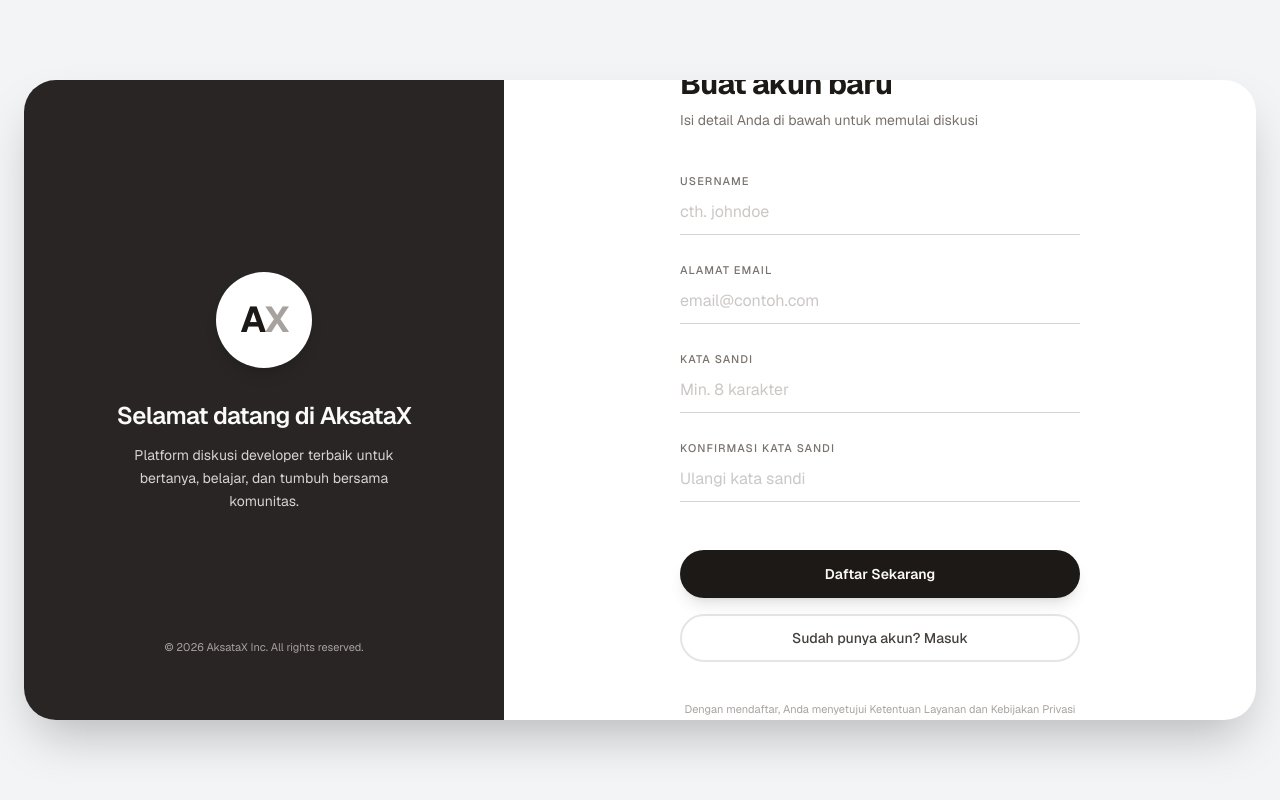
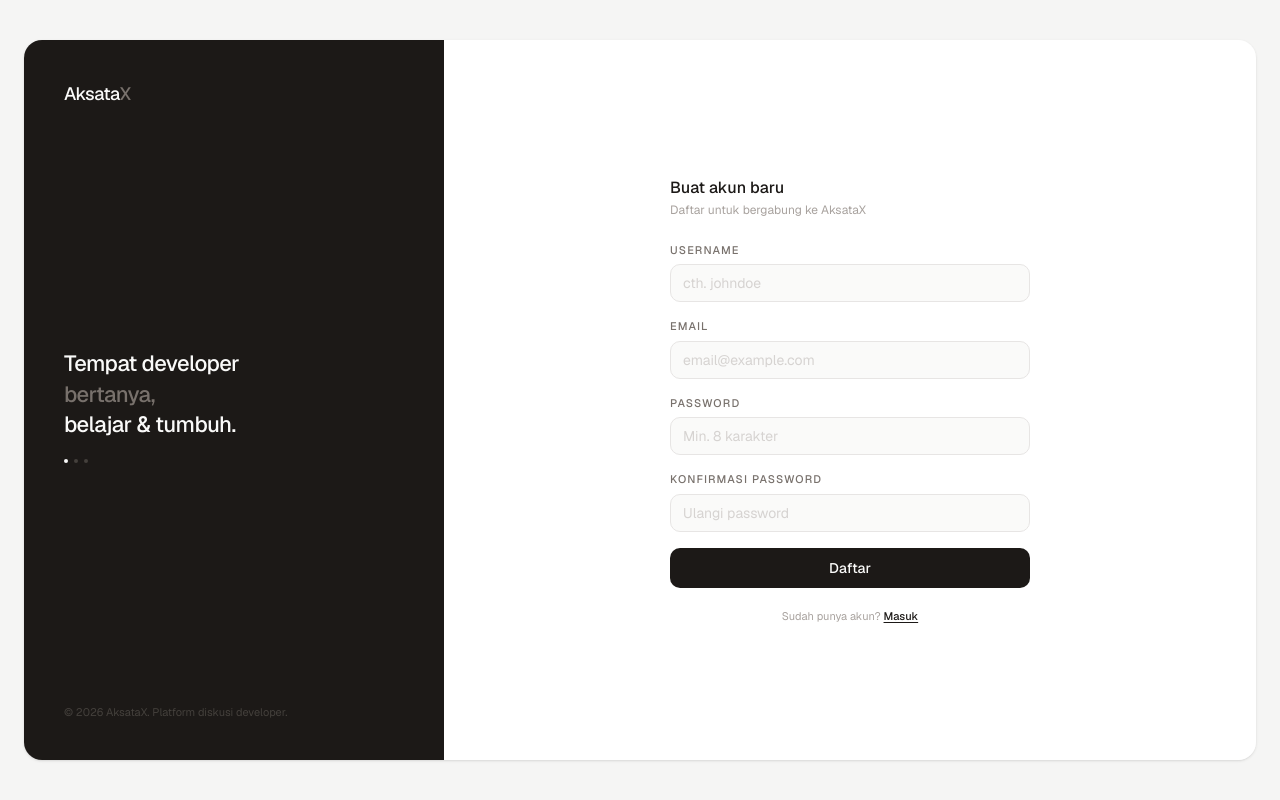
Before and after one commit to mel-cell/AksataX, a Next.js app: page /register in a window 1280 px wide. Built offline with nearby package versions, Linux system fonts and the light colour scheme; no server answers.

Commit message:
fix: restyle register page to match login layout

```diff
--- a/app/(auth)/register/page.tsx
+++ b/app/(auth)/register/page.tsx
@@ -27,7 +27,6 @@ export default function RegisterPage() {
       });
 
       alert(response.message);
-
       router.push("/login");
     } catch (err) {
       console.error("Register error:", err);
@@ -35,158 +34,137 @@ export default function RegisterPage() {
   };
 
   return (
-    <div className="min-h-screen bg-[#F3F4F6] flex items-center justify-center p-6 text-sm">
-      <div className="flex w-full max-w-7xl h-[640px] rounded-[32px] overflow-hidden shadow-2xl bg-white">
+    <div className="min-h-screen bg-[#F5F5F4] flex items-center justify-center p-6">
+      <div className="flex w-full max-w-7xl min-h-180 rounded-2xl overflow-hidden shadow-sm">
         {/* Left — Brand Panel */}
-        <div className="hidden md:flex w-[480px] flex-shrink-0 flex-col justify-between bg-[#292524] text-[#FAFAF9] p-16">
-          <div className="flex-1 flex flex-col items-center justify-center text-center">
-            <div className="w-24 h-24 rounded-full bg-white flex items-center justify-center shadow-lg mb-8">
-              <h1 className="text-4xl font-bold tracking-tighter text-[#1C1917]">
-                A<span className="text-[#A8A29E]">X</span>
+        <div className="hidden md:flex w-[420px] shrink-0 flex-col justify-between bg-[#1C1917] text-[#FAFAF9] p-10">
+          <div>
+            <h1 className="text-lg font-medium tracking-tight">
+              Aksata<span className="text-[#78716C]">X</span>
             </h1>
           </div>
 
-            <h2 className="text-2xl font-semibold tracking-tight mb-3">
-              Selamat datang di AksataX
-            </h2>
-
-            <p className="text-sm text-[#D6D3D1] leading-relaxed max-w-[320px]">
-              Platform diskusi developer terbaik untuk bertanya, belajar, dan
-              tumbuh bersama komunitas.
+          <div className="space-y-4">
+            <p className="text-[22px] font-medium leading-snug tracking-tight">
+              Tempat developer<br />
+              <span className="text-[#78716C]">bertanya,</span><br />
+              belajar &amp; tumbuh.
             </p>
+            <div className="flex gap-1.5 pt-1">
+              <span className="w-1 h-1 rounded-full bg-[#FAFAF9]" />
+              <span className="w-1 h-1 rounded-full bg-[#44403C]" />
+              <span className="w-1 h-1 rounded-full bg-[#44403C]" />
+            </div>
           </div>
 
-          <p className="text-[11px] text-[#A8A29E] text-center mt-auto">
-            &copy; 2026 AksataX Inc. All rights reserved.
-          </p>
+          <p className="text-[11px] text-[#44403C]">&copy; 2026 AksataX. Platform diskusi developer.</p>
         </div>
 
-        {/* Right — Form */}
-        <div className="flex-1 flex items-center justify-center p-12 lg:p-20">
-          <div className="w-full max-w-[400px]">
+        {/* Right — Card */}
+        <div className="flex-1 flex items-center justify-center bg-white p-8 md:p-10">
+          <div className="w-full max-w-[360px]">
+
             {/* Header */}
-            <div className="mb-10">
-              <h2 className="text-3xl font-bold tracking-tight text-[#1C1917]">
-                Buat akun baru
-              </h2>
-
-              <p className="mt-2 text-sm text-[#78716C]">
-                Isi detail Anda di bawah untuk memulai diskusi
-              </p>
+            <div className="mb-6">
+              <h2 className="text-base font-medium text-[#1C1917]">Buat akun baru</h2>
+              <p className="mt-0.5 text-xs text-[#A8A29E]">Daftar untuk bergabung ke AksataX</p>
             </div>
 
-            <form onSubmit={handleRegister} className="space-y-6">
-              {/* Global Error */}
             {error && (
-                <div className="rounded-lg border border-red-200 bg-red-50 p-3">
-                  <p className="text-sm text-red-600">{error}</p>
+              <div className="mb-4 rounded-lg border border-red-200 bg-red-50 p-3">
+                <p className="text-xs text-red-600">{error}</p>
               </div>
             )}
 
-              {/* Username */}
-              <div className="space-y-1.5">
-                <label className="text-[11px] font-medium uppercase tracking-widest text-[#78716C]">
+            {/* Form */}
+            <form onSubmit={handleRegister} className="space-y-4">
+
+              <div>
+                <label className="mb-1.5 block text-[11px] font-medium uppercase tracking-widest text-[#78716C]">
                   Username
                 </label>
-
                 <input
                   type="text"
                   value={name}
                   onChange={(e) => setName(e.target.value)}
                   placeholder="cth. johndoe"
                   required
-                  className="w-full bg-transparent border-b border-[#D6D3D1] py-2.5 text-base text-[#1C1917] outline-none placeholder:text-[#A8A29E]/60 focus:border-[#292524] transition"
+                  className="w-full rounded-lg border border-[#E7E5E4] bg-[#FAFAF9] px-3 py-2 text-sm text-[#1C1917] outline-none transition focus:border-[#A8A29E] focus:bg-white placeholder:text-[#D6D3D1]"
                 />
-
                 {errors.username && (
-                  <p className="text-xs text-red-500">{errors.username[0]}</p>
+                  <p className="mt-1 text-xs text-red-500">{errors.username[0]}</p>
                 )}
               </div>
 
-              {/* Email */}
-              <div className="space-y-1.5">
-                <label className="text-[11px] font-medium uppercase tracking-widest text-[#78716C]">
-                  Alamat Email
+              <div>
+                <label className="mb-1.5 block text-[11px] font-medium uppercase tracking-widest text-[#78716C]">
+                  Email
                 </label>
-
                 <input
                   type="email"
                   value={email}
                   onChange={(e) => setEmail(e.target.value)}
-                  placeholder="email@contoh.com"
+                  placeholder="email@example.com"
                   required
-                  className="w-full bg-transparent border-b border-[#D6D3D1] py-2.5 text-base text-[#1C1917] outline-none placeholder:text-[#A8A29E]/60 focus:border-[#292524] transition"
+                  className="w-full rounded-lg border border-[#E7E5E4] bg-[#FAFAF9] px-3 py-2 text-sm text-[#1C1917] outline-none transition focus:border-[#A8A29E] focus:bg-white placeholder:text-[#D6D3D1]"
                 />
-
                 {errors.email && (
-                  <p className="text-xs text-red-500">{errors.email[0]}</p>
+                  <p className="mt-1 text-xs text-red-500">{errors.email[0]}</p>
                 )}
               </div>
 
-              {/* Password */}
-              <div className="space-y-1.5">
-                <label className="text-[11px] font-medium uppercase tracking-widest text-[#78716C]">
-                  Kata Sandi
+              <div>
+                <label className="mb-1.5 block text-[11px] font-medium uppercase tracking-widest text-[#78716C]">
+                  Password
                 </label>
-
                 <input
                   type="password"
                   value={password}
                   onChange={(e) => setPassword(e.target.value)}
                   placeholder="Min. 8 karakter"
                   required
-                  className="w-full bg-transparent border-b border-[#D6D3D1] py-2.5 text-base text-[#1C1917] outline-none placeholder:text-[#A8A29E]/60 focus:border-[#292524] transition"
+                  className="w-full rounded-lg border border-[#E7E5E4] bg-[#FAFAF9] px-3 py-2 text-sm text-[#1C1917] outline-none transition focus:border-[#A8A29E] focus:bg-white placeholder:text-[#D6D3D1]"
                 />
-
                 {errors.password && (
-                  <p className="text-xs text-red-500">{errors.password[0]}</p>
+                  <p className="mt-1 text-xs text-red-500">{errors.password[0]}</p>
                 )}
               </div>
 
-              {/* Password Confirmation */}
-              <div className="space-y-1.5">
-                <label className="text-[11px] font-medium uppercase tracking-widest text-[#78716C]">
-                  Konfirmasi Kata Sandi
+              <div>
+                <label className="mb-1.5 block text-[11px] font-medium uppercase tracking-widest text-[#78716C]">
+                  Konfirmasi Password
                 </label>
-
                 <input
                   type="password"
                   value={passwordConfirmation}
                   onChange={(e) => setPasswordConfirmation(e.target.value)}
-                  placeholder="Ulangi kata sandi"
+                  placeholder="Ulangi password"
                   required
-                  className="w-full bg-transparent border-b border-[#D6D3D1] py-2.5 text-base text-[#1C1917] outline-none placeholder:text-[#A8A29E]/60 focus:border-[#292524] transition"
+                  className="w-full rounded-lg border border-[#E7E5E4] bg-[#FAFAF9] px-3 py-2 text-sm text-[#1C1917] outline-none transition focus:border-[#A8A29E] focus:bg-white placeholder:text-[#D6D3D1]"
                 />
-
                 {errors.password_confirmation && (
-                  <p className="text-xs text-red-500">
-                    {errors.password_confirmation[0]}
-                  </p>
+                  <p className="mt-1 text-xs text-red-500">{errors.password_confirmation[0]}</p>
                 )}
               </div>
 
-              {/* Buttons */}
-              <div className="pt-6 space-y-4">
               <button
                 type="submit"
                 disabled={loading}
-                  className="w-full rounded-full bg-[#1C1917] text-[#FAFAF9] py-3.5 text-sm font-semibold transition hover:bg-[#44403C] shadow-lg disabled:opacity-50 disabled:cursor-not-allowed"
+                className="w-full rounded-lg bg-[#1C1917] text-[#FAFAF9] py-2.5 text-sm font-medium transition hover:bg-[#292524] disabled:opacity-50"
               >
-                  {loading ? "Memproses..." : "Daftar Sekarang"}
+                {loading ? "Memproses..." : "Daftar"}
               </button>
+            </form>
 
+            {/* Footer */}
+            <p className="mt-5 text-center text-[11px] text-[#A8A29E]">
+              Sudah punya akun?{" "}
               <Link
                 href="/login"
-                  className="block w-full text-center rounded-full border-2 border-[#E7E5E4] py-3 text-sm font-medium text-[#44403C] transition hover:bg-[#FAFAF9]"
+                className="font-medium text-[#1C1917] underline underline-offset-2"
               >
-                  Sudah punya akun? Masuk
+                Masuk
               </Link>
-              </div>
-            </form>
-
-            <p className="mt-10 text-[11px] text-center text-[#A8A29E]">
-              Dengan mendaftar, Anda menyetujui Ketentuan Layanan dan Kebijakan
-              Privasi kami.
             </p>
           </div>
         </div>
```
Lines whose indentation alone changed are shown as unchanged.
